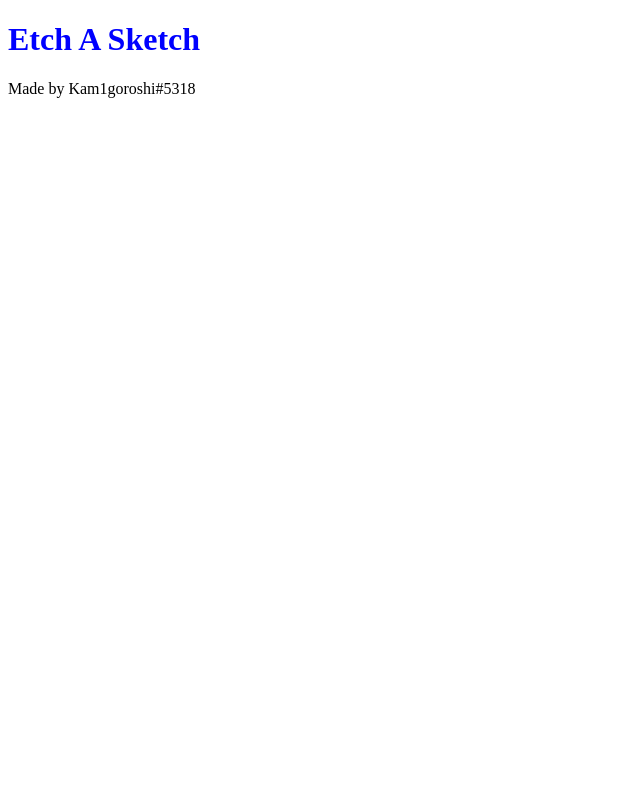
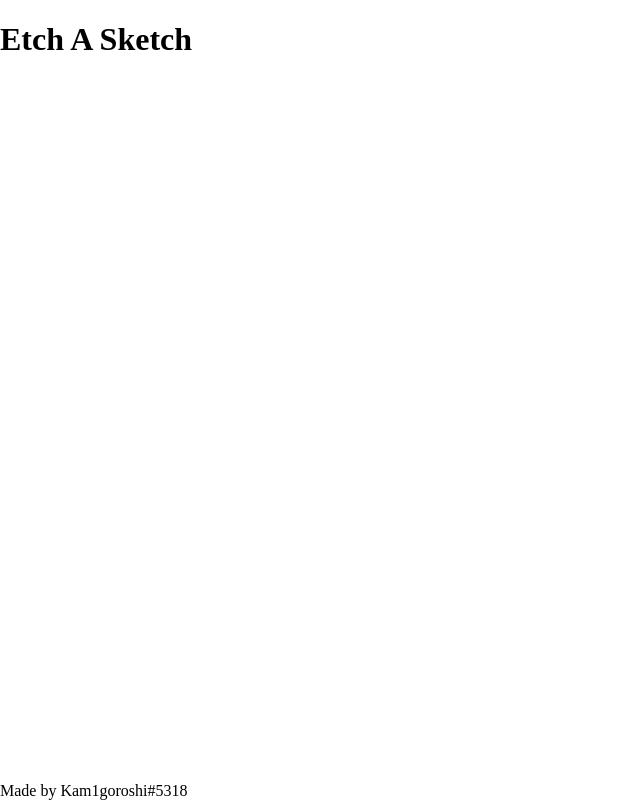
Before and after one commit to Kam1goroshi/odin-etch-a-sketch, a plain HTML site: page index.html in a window 1280 px wide. Shown: the whole page, without its empty margins (0-640 px from the left). Drawn offline with Linux system fonts and the light colour scheme.

Commit message:
Include basic flexbox
Keep header on top, footer on bottom no matter what.

```diff
--- a/index.html
+++ b/index.html
@@ -14,9 +14,8 @@
     <header>
         <h1>Etch A Sketch</h1>
     </header>
-    <div class="content">
-
-    </div>
+    <main>
+    </main>
     <footer>
         Made by Kam1goroshi#5318
     </footer>
--- a/styles.css
+++ b/styles.css
@@ -1,3 +1,16 @@
-h1{
-    color: blue;
+html, body {
+    height: 100%;
+    width: 100%;
 }
+
+body{
+    padding: 0;
+    margin: 0;
+    display: flex;
+    flex-direction: column;
+    justify-content: space-between;
+}
+
+header, main, footer{
+    flex-shrink: 0;
+}
```
